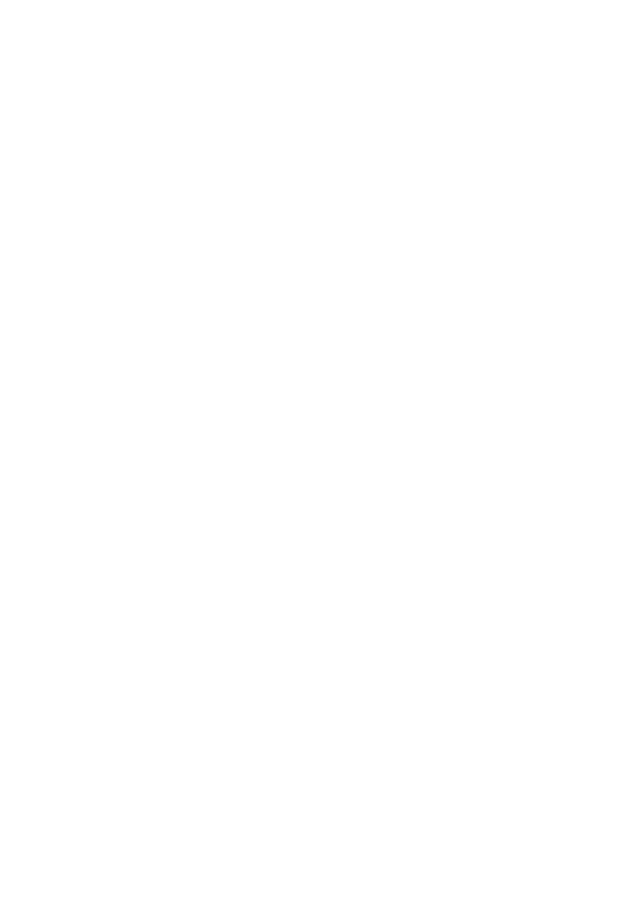
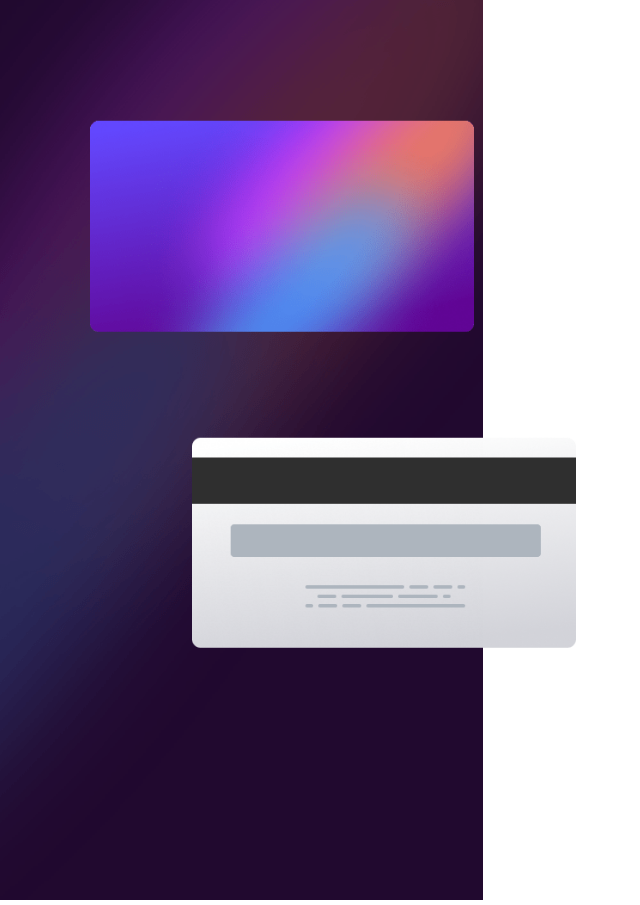
Before and after one commit to astarta16/interactive-card-details, a React (Vite) app: page / in a window 1280 px wide. Shown: the whole page, without its empty margins (0-640 px from the left). Before the commit the page ends 800 px from the top, so only its background shows below. Built offline with nearby package versions, Linux system fonts and the light colour scheme.

Commit message:
add Desktop styled for cards

```diff
--- a/package.json
+++ b/package.json
@@ -10,8 +10,10 @@
     "preview": "vite preview"
   },
   "dependencies": {
+    "components": "^0.1.0",
     "react": "^18.2.0",
     "react-dom": "^18.2.0",
+    "styled": "^1.0.0",
     "styled-components": "^6.0.8"
   },
   "devDependencies": {
--- a/src/App.tsx
+++ b/src/App.tsx
@@ -1,9 +1,39 @@
+import BgImage from './assets/bg-main-desktop.png'
+import CardFront from './assets/bg-card-front.png'
+import CardBack from './assets/bg-card-back.png'
+import styled from 'styled-components'
+
+const Container = styled.div`
+  position: relative;
+`;
+
+
+const CardImageBack = styled.img`
+  position: absolute;
+  top: 60%;
+  left: 30%;
+  transform: translate(-50%, -50%);
+  width: 30%;
+  height: auto;
+`;
+
+const CardImageFront = styled.img`
+  position: absolute;
+  top: 25%;
+  left: 22%;
+  transform: translate(-50%, -50%);
+  width: 30%;
+  height: auto;
+`;
+
 function App() {
- return (
-  <div>
-
-  </div>
- )
+  return (
+    <Container>
+      <img src={BgImage} />
+      <CardImageFront src={CardFront} />
+      <CardImageBack src={CardBack} />
+    </Container>
+  );
 }
 
-export default App
+export default App;
--- a/src/index.css
+++ b/src/index.css
@@ -9,4 +9,5 @@
 body {
     min-height: 100vh;
     font-family: 'Space Grotesk', sans-serif;
+    overflow: hidden;
 }
```
Also changed, not shown: 1 other file (tests, documents, lock files or other folders).
